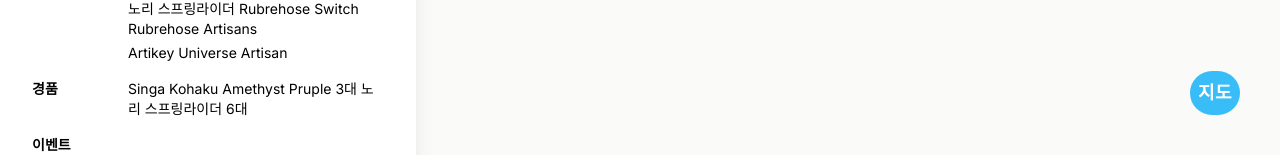
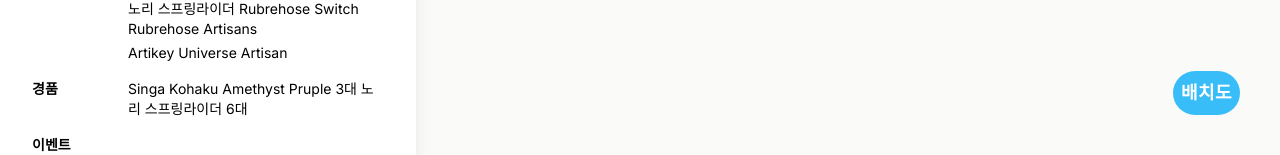
Before and after one commit to keypport/smkx, a Next.js app: page /smkx/ in a window 1280 px wide. Shown: the part 645-800 px from the top of the page. Built offline with nearby package versions, Linux system fonts and the light colour scheme.

Commit message:
feat: change button name

```diff
--- a/components/map-alert-dialog.tsx
+++ b/components/map-alert-dialog.tsx
@@ -20,7 +20,7 @@ export default function MapAlertDialog() {
     <React.Fragment>
       <div className='fixed bottom-0 w-full right-4 md:right-10'>
         <button className='my-4 md:my-10 float-right px-2 py-2 bg-sky-400 text-white text-base md:text-lg font-bold tracking-wide rounded-full focus:outline-none' onClick={handleClickOpen}>
-          지도
+          배치도
         </button>
       </div>
       <Dialog
```
